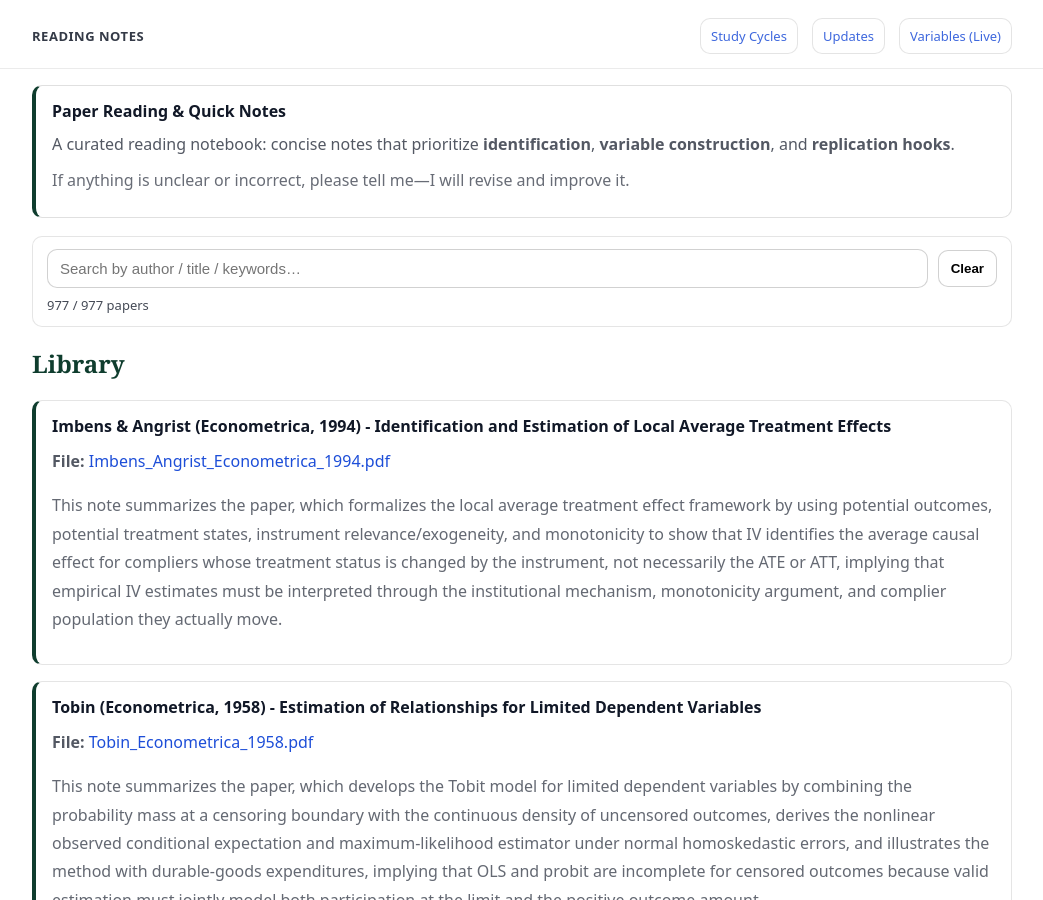
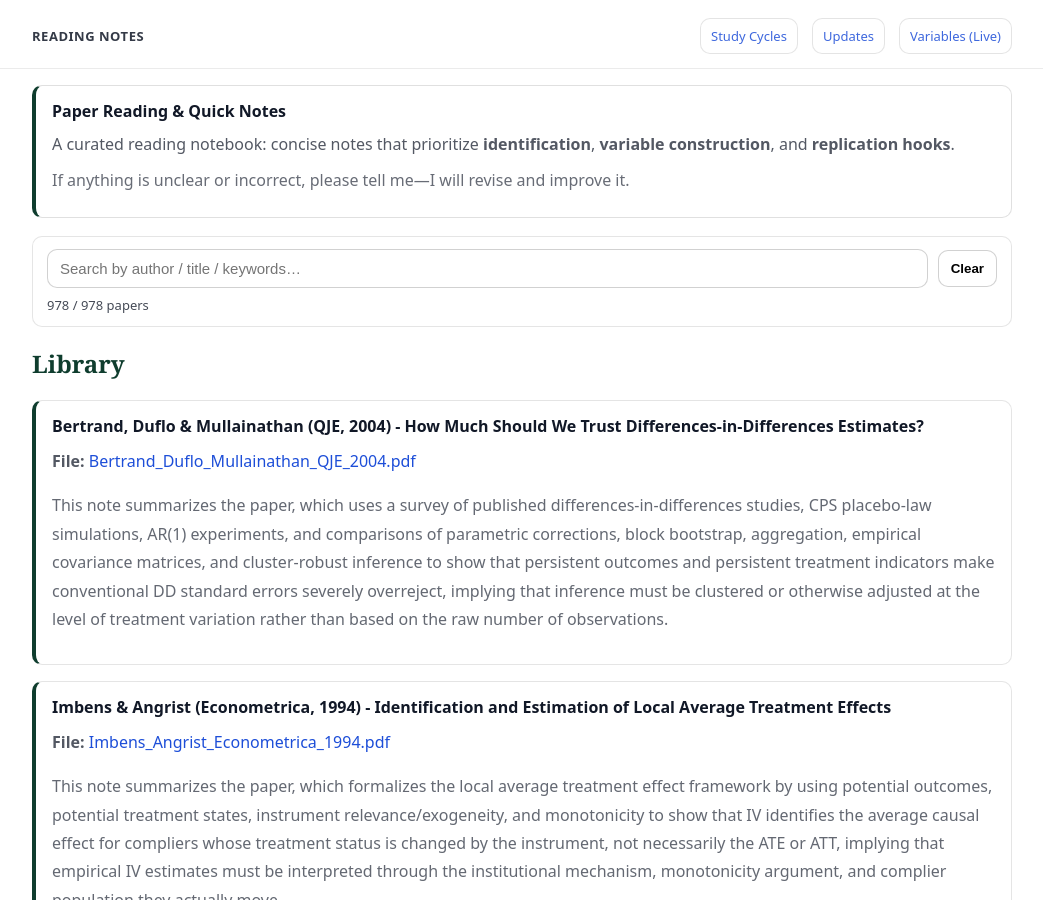
Before and after one commit to yaxinzn/study-archive, a Jekyll site: the page built from reading/index.md, in a window 1280 px wide and 900 px high. Shown: the whole window, without its empty margins (118-1161 px from the left). Built offline with Jekyll 4.4.1, drawn with Linux system fonts in a browser that asks for light colours.

Commit message:
Reading: add/update Bertrand_Duflo_Mullainathan_QJE_2004.pdf

```diff
--- a/_data/reading.yml
+++ b/_data/reading.yml
@@ -1,3 +1,7 @@
+- title: "Bertrand, Duflo & Mullainathan (QJE, 2004) - How Much Should We Trust Differences-in-Differences Estimates?"
+  file: "Bertrand_Duflo_Mullainathan_QJE_2004.pdf"
+  desc: "This note summarizes the paper, which uses a survey of published differences-in-differences studies, CPS placebo-law simulations, AR(1) experiments, and comparisons of parametric corrections, block bootstrap, aggregation, empirical covariance matrices, and cluster-robust inference to show that persistent outcomes and persistent treatment indicators make conventional DD standard errors severely overreject, implying that inference must be clustered or otherwise adjusted at the level of treatment variation rather than based on the raw number of observations."
+
 - title: "Imbens & Angrist (Econometrica, 1994) - Identification and Estimation of Local Average Treatment Effects"
   file: "Imbens_Angrist_Econometrica_1994.pdf"
   desc: "This note summarizes the paper, which formalizes the local average treatment effect framework by using potential outcomes, potential treatment states, instrument relevance/exogeneity, and monotonicity to show that IV identifies the average causal effect for compliers whose treatment status is changed by the instrument, not necessarily the ATE or ATT, implying that empirical IV estimates must be interpreted through the institutional mechanism, monotonicity argument, and complier population they actually move."
```
Also changed, not shown: 1 other file.
